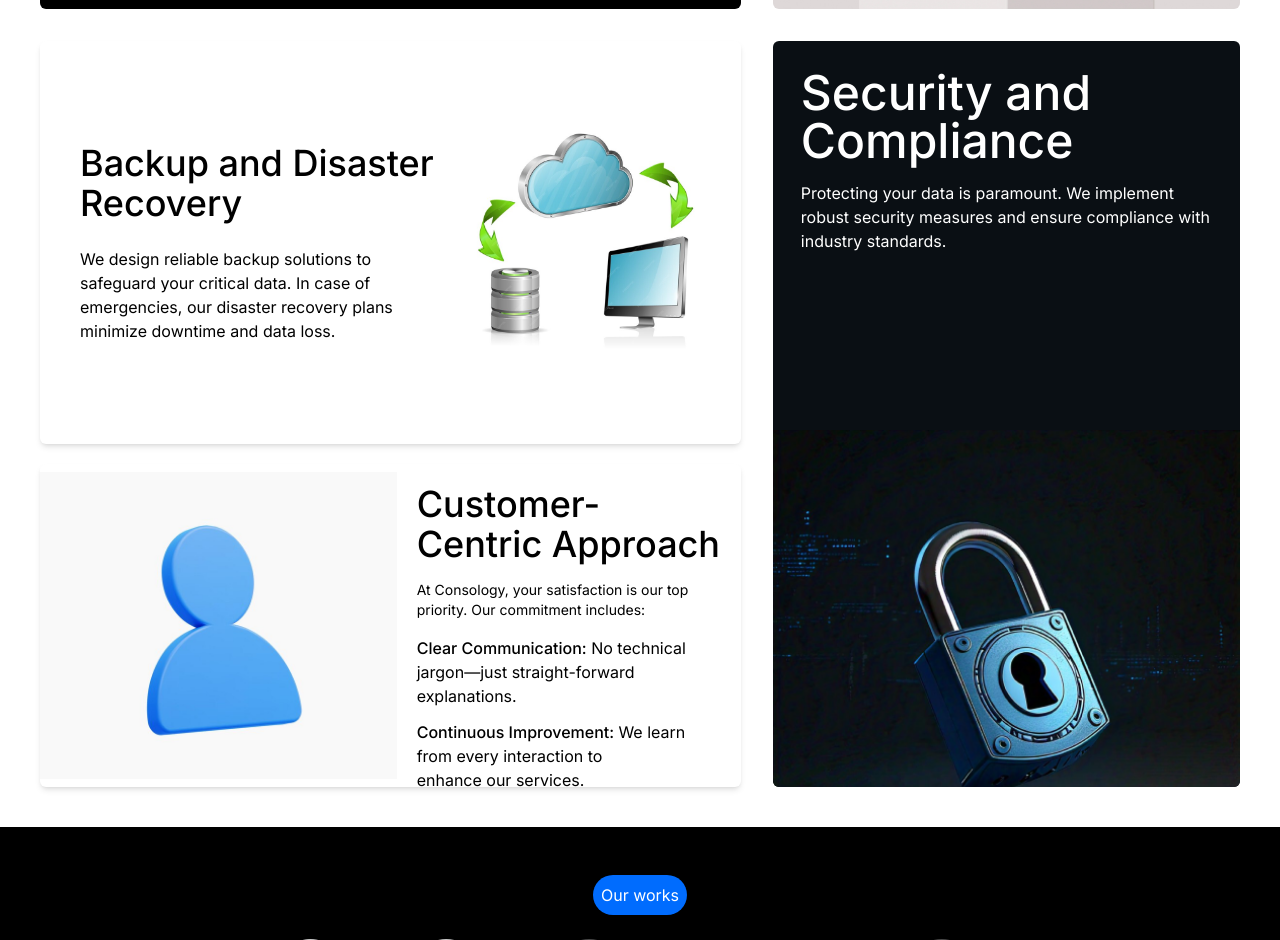
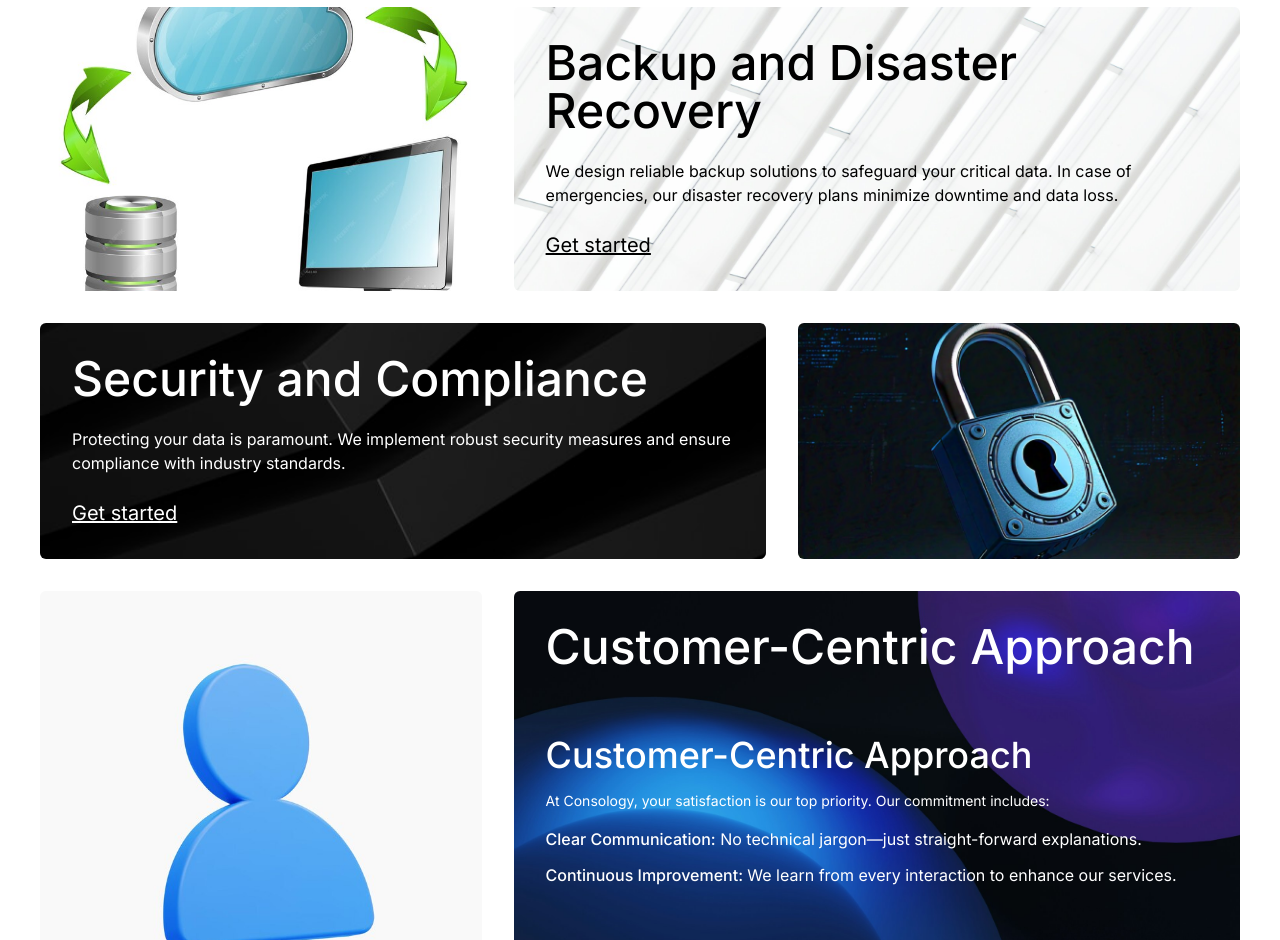
Before and after one commit to Lukman10a/consology, a Next.js app: page /it-support in a window 1280 px wide. Shown: the part 1860-2800 px from the top of the page. Built offline with nearby package versions, Linux system fonts and the light colour scheme.

Commit message:
update article card in it section

```diff
--- a/src/components/itSupport/articleCard.tsx
+++ b/src/components/itSupport/articleCard.tsx
@@ -4,8 +4,9 @@ import React from "react";
 
 interface ArticleCardProps {
   title: string;
-  description: string;
-  image: StaticImageData;
+  description: React.ReactNode | string;
+  className?: string;
+  image: StaticImageData | string;
   bgImage: string;
   reverse?: boolean;
 }
@@ -16,6 +17,7 @@ const ArticleCard: React.FC<ArticleCardProps> = ({
   image,
   bgImage,
   reverse,
+  className,
 }) => {
   return (
     <article
@@ -25,18 +27,31 @@ const ArticleCard: React.FC<ArticleCardProps> = ({
       )}
     >
       <div
-        className={`flex-[3] space-y-6 overflow-hidden rounded-md bg-cover bg-no-repeat p-8 text-white`}
+        className={cn(
+          `h-fit flex-[3] space-y-6 overflow-hidden rounded-md bg-cover bg-no-repeat p-8 text-white`,
+          className,
+        )}
         style={{
           backgroundImage: `url(${bgImage})`,
           backgroundSize: "cover",
         }}
       >
         <p className="text-5xl font-medium">{title}</p>
-        <p className="text-l font-normal">{description}</p>
+        {typeof description === "string" ? (
+          <p className="text-l font-normal">{description}</p>
+        ) : (
+          description
+        )}
         <button className="text-xl underline">Get started</button>
       </div>
-      <div className="flex-[2] overflow-hidden rounded-md">
-        <Image src={image} alt="" className="h-full w-full object-cover" />
+      <div
+        className="flex-[2] overflow-hidden rounded-md bg-center bg-no-repeat"
+        style={{
+          backgroundImage: `url(${image})`,
+          backgroundSize: "cover",
+        }}
+      >
+        {/* <Image src={image} alt="" className="h-fit object-cover" /> */}
       </div>
     </article>
   );
--- a/src/pages/index.tsx
+++ b/src/pages/index.tsx
@@ -2,55 +2,12 @@ import Image from "next/image";
 import { Fragment } from "react";
 
 import help_desk from "../../public/assets/help-desk.png";
-import analyse from "../../public/assets/analyse.png";
-import design from "../../public/assets/design.png";
-import build from "../../public/assets/build.jpg";
-import testing from "../../public/assets/testing.png";
 import chat from "../../public/assets/chat.png";
 import chat2 from "../../public/assets/chat2.png";
 import Button from "@/components/button";
 import TechnologyVendors from "@/components/technologyVendors";
 import CaseStudies from "@/components/caseStudies";
 import { Testimonials } from "@/components/testimonials";
-
-const steps = [
-  {
-    step: "Step 1",
-    bgColor: "bg-black",
-    title: "Analyse",
-    description:
-      "Examine the current situation and identify the benefits and drawbacks of the current systems and processes.",
-    imgSrc: analyse,
-    imgAlt: "analyse",
-  },
-  {
-    step: "Step 2",
-    bgColor: "bg-[#FEA02A]",
-    title: "Design",
-    description:
-      "Devise proposed frameworks and methodologies that can streamline your business goals.",
-    imgSrc: design,
-    imgAlt: "design",
-  },
-  {
-    step: "Step 3",
-    bgColor: "bg-[#57A0E5]",
-    title: "Build",
-    description:
-      "Develop and implement the suggested framework and ascertain the need for use case testing.",
-    imgSrc: build,
-    imgAlt: "build",
-  },
-  {
-    step: "Step 4",
-    bgColor: "bg-black",
-    title: "Testing",
-    description:
-      "Address any issues, apply needed adjustments, perform user testing, and train both Power Users and Administrators.",
-    imgSrc: testing,
-    imgAlt: "testing",
-  },
-];
 
 export default function Home() {
   return (
@@ -94,7 +51,7 @@ export default function Home() {
             <div className="absolute inset-0 -z-[1] bg-black opacity-50"></div>
             <div className="flex-1 space-y-4 self-end text-white">
               <p className="text-5xl font-medium 2md:text-2xl">
-                Cloud Consultancy
+                We Specialize in IT Support & Cloud Consultancy
               </p>
               <p className="">
                 Unlock the Cloud: Our team specializes in Microsoft products and
@@ -111,7 +68,9 @@ export default function Home() {
             <article className="flex-1 space-y-5 rounded-lg border border-[#0000001F] pl-10 pt-10">
               <div className="space-y-3 pr-10">
                 <p className="md:text-x text-5xl font-medium md:text-sm 2md:text-2xl">
-                  <span className="text-[#BBBBBB]">Tailored</span>{" "}
+                  <span className="text-[#BBBBBB]">
+                    We provide Cloud IT Tailored
+                  </span>{" "}
                   <span>Solutions</span>
                 </p>
                 <p className="text-lg font-normal 2md:text-base">
--- a/src/pages/it-support.tsx
+++ b/src/pages/it-support.tsx
@@ -28,17 +28,16 @@ const ItSupport = () => {
         <ArticleCard
           title="End User Support"
           description="We provide responsive help desk services to assist your employees with any technical issues they encounter. From software troubleshooting to hardware setup, our team ensures your end users stay productive."
-          image={support2}
+          image={"/assets/support-2.png"}
           bgImage="/assets/support-1.jpg"
         />
         <ArticleCard
           title="Infrastructure Management"
           description="Our experts oversee your entire infrastructure, including servers, networks, and cloud services. We optimize performance, monitor security, and handle maintenance tasks proactively."
-          image={infra1}
+          image={"/assets/infra-1.png"}
           bgImage="/assets/infra-2.jpg"
           reverse
         />
-
         <article className="flex gap-8 md:flex-col">
           <div className="flex flex-[3] flex-col gap-5">
             <div className="flex-1 space-y-6 overflow-hidden rounded-md bg-[url('/assets/vendor-1.jpg')] bg-cover bg-no-repeat p-10 text-black">
@@ -60,27 +59,25 @@ const ItSupport = () => {
             <Image src={vendor2} alt="" className="h-full" />
           </div>
         </article>
-        <article className="flex gap-8 md:flex-col">
-          <div className="flex flex-[3] flex-col gap-5">
-            <div className="flex flex-1 items-center gap-5 overflow-hidden rounded-md bg-white p-10 text-black shadow-md md:flex-col">
-              <div className="space-y-6">
-                <p className="text-4xl font-medium">
-                  Backup and Disaster Recovery
-                </p>
-                <p className="text-l font-normal">
-                  We design reliable backup solutions to safeguard your critical
-                  data. In case of emergencies, our disaster recovery plans
-                  minimize downtime and data loss.
-                </p>
-              </div>
-              <div>
-                <Image src={backup} alt="" />
-              </div>
-            </div>
-            <div className="flex flex-1 items-center gap-5 space-y-6 overflow-hidden rounded-md bg-white text-black shadow-md md:flex-col">
-              <div>
-                <Image src={customer} alt="" />
-              </div>
+        <ArticleCard
+          title="Backup and Disaster Recovery"
+          description=" We design reliable backup solutions to safeguard your critical data. In case of emergencies, our disaster recovery plans minimize downtime and data loss."
+          image={"/assets/backup.jpg"}
+          bgImage="/assets/backupbg.jpg"
+          className="text-black"
+          reverse
+        />
+        <ArticleCard
+          title="Security and Compliance"
+          description={
+            "Protecting your data is paramount. We implement robust security measures and ensure compliance with industry standards."
+          }
+          image={"/assets/security-2.png"}
+          bgImage="/assets/infra-2.jpg"
+        />
+        <ArticleCard
+          title="Customer-Centric Approach"
+          description={
             <div className="py-10 pr-5 md:pl-5">
               <p className="mb-4 text-4xl font-medium">
                 Customer-Centric Approach
@@ -95,34 +92,16 @@ const ItSupport = () => {
                   technical jargon—just straight-forward explanations.
                 </p>
                 <p>
-                    <span className="font-medium">
-                      Continuous Improvement:{" "}
-                    </span>{" "}
+                  <span className="font-medium">Continuous Improvement: </span>{" "}
                   We learn from every interaction to enhance our services.
                 </p>
               </div>
             </div>
-            </div>
-          </div>
-          <div className="flex-[2] overflow-hidden rounded-md bg-[#0A0F14] text-white">
-            <div className="p-7">
-              <p className="mb-4 text-5xl font-medium">
-                Security and Compliance
-              </p>
-              <p className="text-l font-normal">
-                Protecting your data is paramount. We implement robust security
-                measures and ensure compliance with industry standards.
-              </p>
-            </div>
-            <>
-              <Image
-                src={security2}
-                alt=""
-                className="h-full w-full object-contain"
+          }
+          image={"/assets/customer.png"}
+          bgImage="/assets/contactbg.jpg"
+          reverse
         />
-            </>
-          </div>
-        </article>
       </section>
       <CaseStudies />
     </Fragment>
```
Also changed, not shown: public/assets/backupbg.jpg (added). Lines whose indentation alone changed are shown as unchanged.
